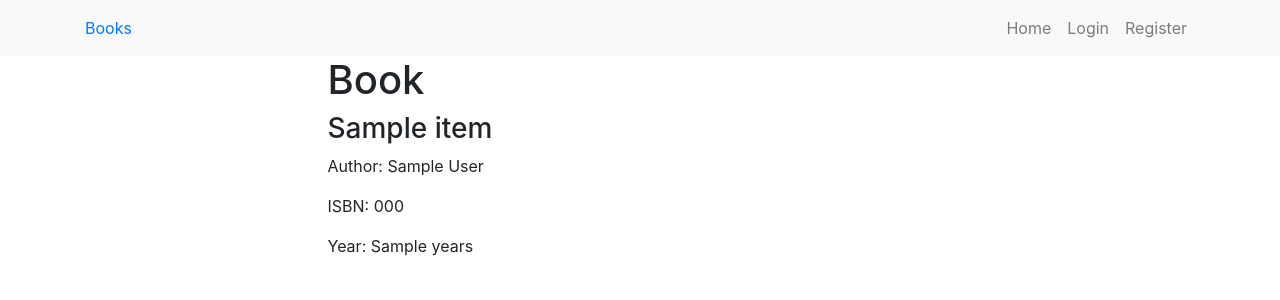
After one commit to dramanesd/book-reviews-app, a Flask app: template templates/book.html in a window 1280 px wide. The commit adds this page. Shown: the top 300 px of the page. Run offline with Flask 2, Linux system fonts and the light colour scheme; the template is opened without the code that fills it: most values are stand-ins (such as "Sample title", 1, 10 or a date in 2020); some libraries are stand-ins or nearby versions.

Commit message:
feature: added single book details view when clicking on a book in the search result

```diff
--- a/application.py
+++ b/application.py
@@ -30,16 +30,17 @@ db = scoped_session(sessionmaker(bind=engine))
 def index():
     searchTerm = request.form.get('search')
     if request.method == 'POST':
-        searchResults = db.execute("SELECT isbn, title, author, years FROM books WHERE isbn LIKE :isbn OR title LIKE :title OR author LIKE :author",
+        searchResults = db.execute("SELECT id, isbn, title, author, years FROM books WHERE isbn LIKE :isbn OR title LIKE :title OR author LIKE :author",
             {"isbn": f'%{searchTerm}%', "title": f'%{searchTerm}%', "author": f'%{searchTerm}%'})
 
         results = []
         for result in searchResults:
             book = dict()
-            book['isbn'] = result[0]
-            book['title'] = result[1]
-            book['author'] = result[2]
-            book['years'] = result[3]
+            book['id'] = result[0]
+            book['isbn'] = result[1]
+            book['title'] = result[2]
+            book['author'] = result[3]
+            book['years'] = result[4]
             results.append(book)
 
         # print(results)
@@ -102,3 +103,24 @@ def logout():
     session['user_id'] = False
     session.pop('username', None)
     return redirect(url_for('index'))
+
+
+@app.route('/book/<int:id>')
+def book(id):
+    bookResults = db.execute("SELECT * FROM books WHERE id = :id", {"id": id})
+
+    book = []
+    for item in bookResults:
+        i = dict()
+        i['book_id'] = item[0]
+        i['title'] = item[1]
+        i['author'] = item[2]
+        i['years'] = item[3]
+        i['isbn'] = item[4]
+        i['review_count'] = item[5]
+        i['average_score'] = item[6]
+        book.append(i)
+
+    print(book)
+
+    return render_template('book.html', bookDetails=book, book=True)
--- /dev/null
+++ b/templates/book.html
@@ -0,0 +1,15 @@
+{% extends 'layout.html' %}
+
+{% block content %}
+  <div class="row">
+    <div class="col-md-6 offset-md-3">
+      <h1>Book</h1>
+      {% for item in bookDetails %}
+        <h3>{{ item.title }}</h3>
+        <p>Author: {{ item.author }}</p>
+        <p>ISBN: {{ item.isbn }}</p>
+        <p>Year: {{ item.years }}</p>
+      {% endfor %}
+    </div>
+  </div>
+{% endblock %}
--- a/templates/index.html
+++ b/templates/index.html
@@ -13,7 +13,7 @@
     <div class="row">
       <div class="col-md-6 offset-md-3">
         {% for item in results %}
-        <a href="#">
+        <a href="{{ url_for('book', id=item.id) }}">
           <p>{{ item.title }}</p>
           <p>{{ item.author }}</p>
         </a>
```
